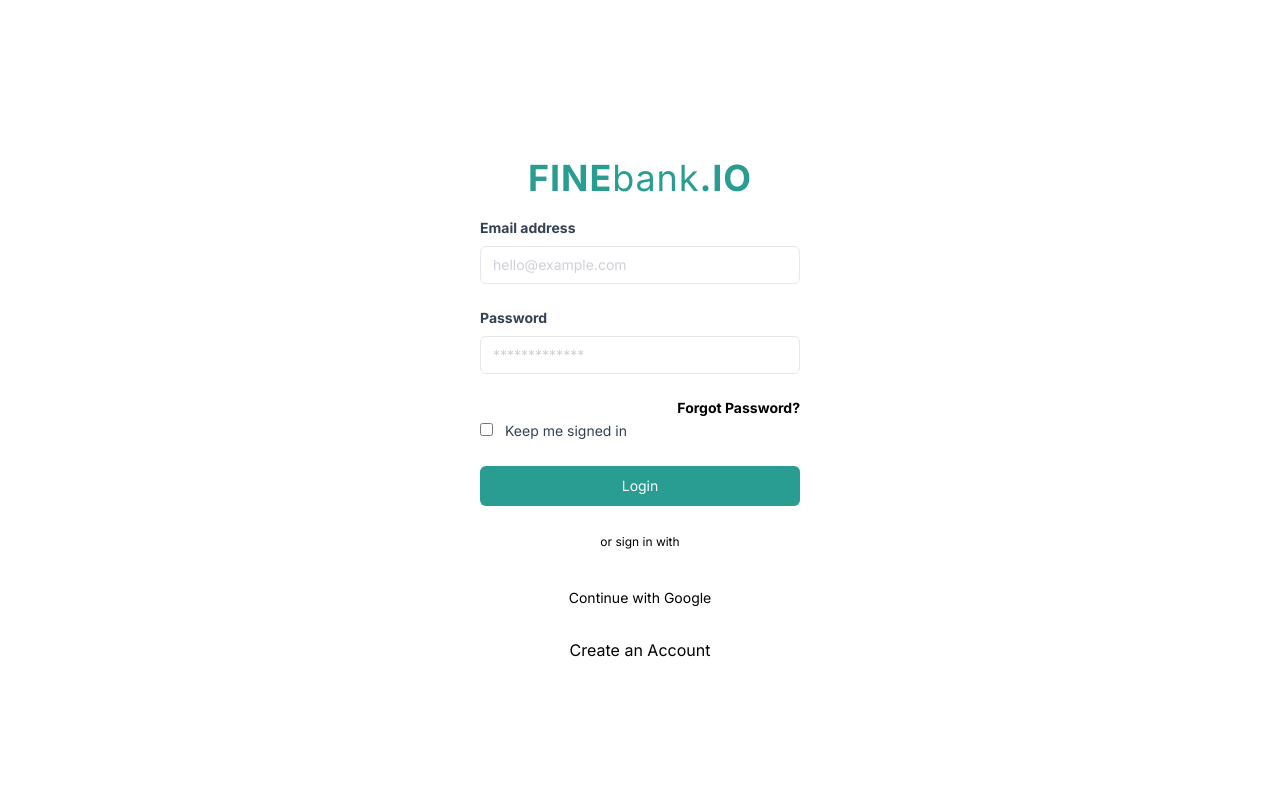
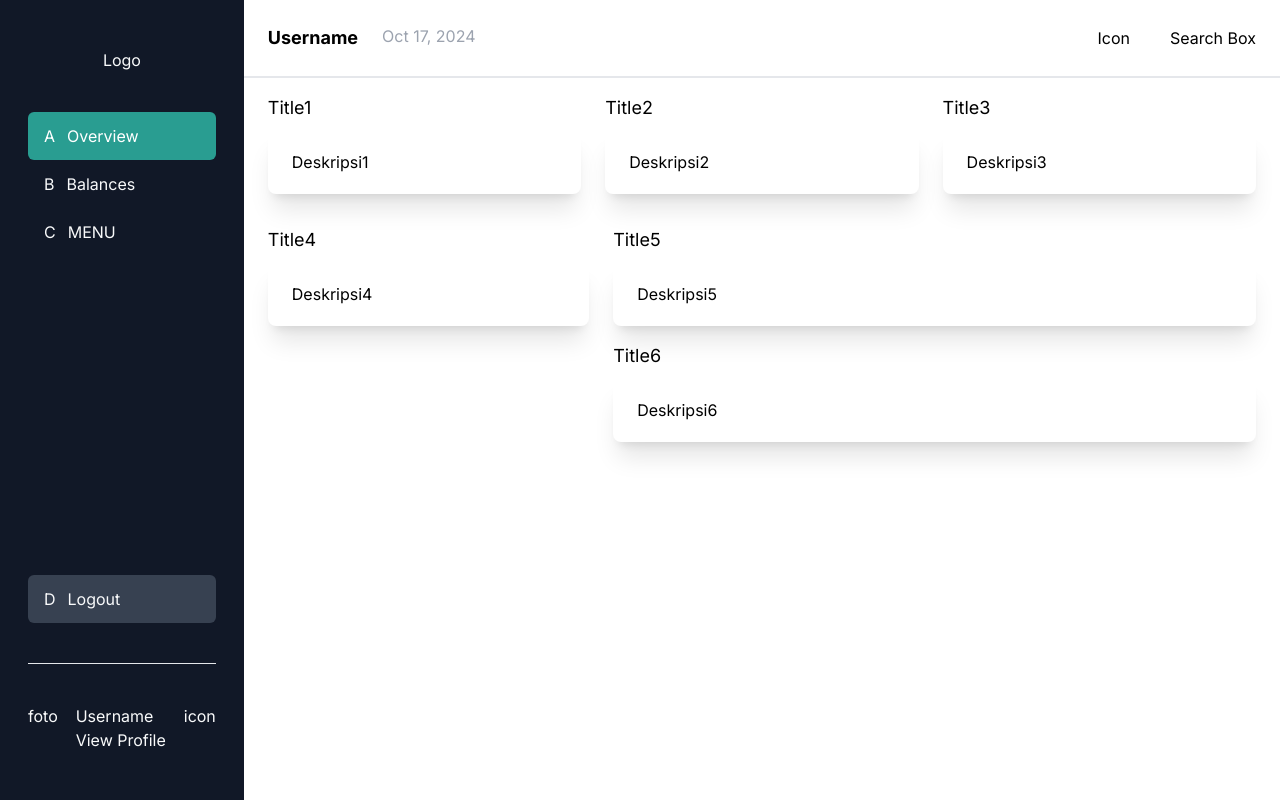
Before and after one commit to rizkishafara/learn_react, a React (Vite) app: page / in a window 1280 px wide. Before the commit this address led to /login. Built offline with nearby package versions, Linux system fonts and the light colour scheme.

Commit message:
add: main menu dashboard

```diff
--- a/src/App.jsx
+++ b/src/App.jsx
@@ -1,11 +1,12 @@
 import {
   createBrowserRouter,
-  Navigate,
   RouterProvider,
 } from "react-router-dom";
 import SignInPage from "./pages/SignIn";
 import SignUpPage from "./pages/SignUp";
 import ForgotPassPage from "./pages/ForgotPass";
+import DashboardPage from "./pages/Dashboard";
+import BalancePage from "./pages/Balance";
 
 const App = () => {
   // return (
@@ -16,7 +17,7 @@
   const myRouter = createBrowserRouter([
     {
       path: "/",
-      element: <Navigate to="/login" />,
+      element: <DashboardPage />,
     },
     {
       path: "/login",
@@ -42,6 +43,12 @@
         </div>
       ),
     },
+    {
+      path: "/balance",
+      element: (
+        <BalancePage />
+      ),
+    },
   ]);
   return (
     <>
--- /dev/null
+++ b/src/components/Elements/Card/index.jsx
@@ -0,0 +1,13 @@
+const Card = (props) => {
+  const { title, desc } = props;
+  return (
+    <>
+      <div className="text-lg text-gray-02 mb-2">{title}</div>
+      <div className="bg-white rounded-lg px-6 py-5 shadow-xl">
+        {desc}
+      </div>
+    </>
+  );
+};
+
+export default Card;
--- /dev/null
+++ b/src/components/Fragments/Header.jsx
@@ -0,0 +1,16 @@
+const Header = () => {
+  return (
+    <header className="border-b-2 p-6 flex items-center justify-between">
+      <div className="flex">
+        <div className="font-bold text-lg">Username</div>
+        <div className="ms-6 text-gray-400  ">Oct 17, 2024</div>
+      </div>
+      <div className="flex">
+        <div>Icon</div>
+        <div className="ms-10 hidden sm:block">Search Box</div>
+      </div>
+    </header>
+  );
+};
+
+export default Header;
--- /dev/null
+++ b/src/components/Fragments/Navbar.jsx
@@ -0,0 +1,44 @@
+import { Link } from "react-router-dom";
+const Navbar = () => {
+  return (
+    <nav className="bg-gray-900 text-gray-50 sm:w-72 w-36 min-h-screen px-7 py-12 flex flex-col justify-between">
+      <div>
+        <Link to="/">
+          <div className="flex justify-center mb-10">Logo</div>
+          <div className="flex bg-primary text-white px-4 py-3 rounded-md">
+            <div className="text-white mx-auto sm:mx-0">A</div>
+            <div className="ms-3 hidden sm:block">Overview</div>
+          </div>
+        </Link>
+        <Link to="/balance">
+          <div className="flex hover:bg-gray-700 px-4 py-3 rounded-md">
+            <div className="mx-auto sm:mx-0">B</div>
+            <div className="ms-3 text-gray-50 hidden sm:block">Balances</div>
+          </div>
+        </Link>
+        <div className="flex hover:bg-gray-700 px-4 py-3 rounded-md">
+          <div className="mx-auto sm:mx-0">C</div>
+          <div className="ms-3 text-gray-50 hidden sm:block">MENU</div>
+        </div>
+      </div>
+      <div className="sticky bottom-12">
+        <div className="flex bg-gray-700 px-4 py-3 rounded-md">
+          <div className="mx-auto sm:mx-0">D</div>
+          <div className="ms-3 text-gray-50 hidden sm:block">Logout</div>
+        </div>
+        <div className="border-b my-10 border-b-special-bg"></div>
+        <div className="flex justify-between">
+          <div className="mx-auto sm:mx-0">foto</div>
+          <div className="hidden sm:block">
+            Username
+            <br />
+            View Profile
+          </div>
+          <div className="hidden sm:block">icon</div>
+        </div>
+      </div>
+    </nav>
+  );
+};
+
+export default Navbar;
--- a/src/components/Layouts/AuthLayout.jsx
+++ b/src/components/Layouts/AuthLayout.jsx
@@ -1,9 +1,7 @@
-// import React from "react";
 import Button from "../Elements/Button";
 import Logo from "../Elements/Logo";
 
 const Authlayout = (props) => {
-  // eslint-disable-next-line react/prop-types
   const { children, title } = props;
 
   return (
--- /dev/null
+++ b/src/components/Layouts/MainLayout.jsx
@@ -0,0 +1,23 @@
+import Navbar from "../Fragments/Navbar";
+import Header from "../Fragments/Header";
+
+const MainLayout = (props) => {
+  const { children } = props;
+  return (
+    <div className="flex bg-special-mainBg w-screen min-h-screen max-w-full">
+      {/* navbar start*/}
+      <Navbar />
+      {/* navbar end*/}
+      <div className="w-screen">
+        {/* header start*/}
+        <Header />
+        {/* header end*/}
+        {/* content start*/}
+        <main className="px-6 py-4">{children}</main>
+        {/* content end*/}
+      </div>
+    </div>
+  );
+};
+
+export default MainLayout;
--- /dev/null
+++ b/src/pages/Dashboard.jsx
@@ -0,0 +1,39 @@
+import MainLayout from "../components/Layouts/MainLayout";
+import Card from "../components/Elements/Card";
+
+const DashboardPage = () => {
+  return (
+    <MainLayout type="dashboard">
+      {/* top content start*/}
+      <div className="mb-4 sm:flex sm:gap-6">
+        <div className="mb-4 sm:w-1/3">
+          <Card title="Title1" desc="Deskripsi1" />
+        </div>
+        <div className="mb-4 sm:w-1/3">
+          <Card title="Title2" desc="Deskripsi2" />
+        </div>
+        <div className="mb-4 sm:w-1/3">
+          <Card title="Title3" desc="Deskripsi3" />
+        </div>
+      </div>
+      {/* top content end*/}
+      {/* bottom content start*/}
+      <div className="sm:flex sm:gap-6">
+        <div className="mb-4 sm:w-1/3">
+          <Card title="Title4" desc="Deskripsi4" />
+        </div>
+        <div className="sm:w-2/3">
+          <div className="mb-4">
+            <Card title="Title5" desc="Deskripsi5" />
+          </div>
+          <div className="mb-4">
+            <Card title="Title6" desc="Deskripsi6" />
+          </div>
+        </div>
+      </div>
+      {/* bottom content end*/}
+    </MainLayout>
+  );
+};
+
+export default DashboardPage;
```
